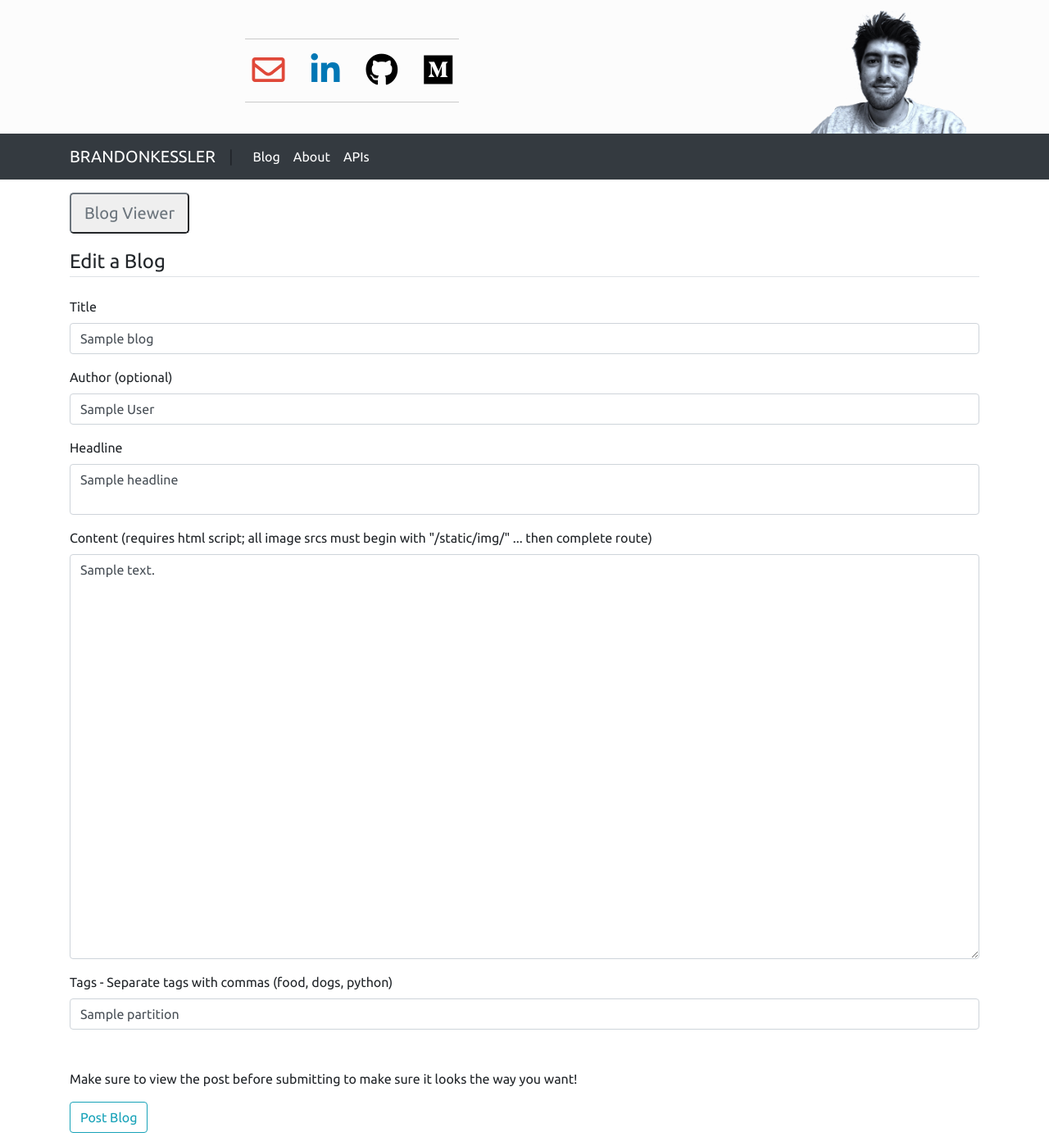
After one commit to brandontkessler/codegib, a Flask app: template app/templates/blogs/edit_blog.html in a window 1280 px wide. The commit adds this page. Shown: the whole page at 82% size. Run offline with Flask 2, Linux system fonts and the light colour scheme; tables that the repository leaves empty hold one stand-in row (values such as "Sample post"); the template is opened without the code that fills it: values that come from a table or form of the project are taken from there, most other values are stand-ins (such as "Sample title", 1, 10 or a date in 2020); data that the repository does not hold is empty; parts of the project's set-up code (start-up, migrations or seed data) failed here and were passed over; some libraries are stand-ins or nearby versions.

Commit message:
functionality for editing posts

```diff
--- a/app/models.py
+++ b/app/models.py
@@ -56,7 +56,8 @@ class Blog(db.Model):
 
     @property
     def tags(self):
-        return [tag for tag in self._tags.split(';')]
+        tags = [tag.capitalize() for tag in self._tags.split(';')]
+        return ", ".join(tags)
 
     @tags.setter
     def tags(self, tags):
--- a/app/static/css/read_blog.css
+++ b/app/static/css/read_blog.css
@@ -5,8 +5,3 @@
 .blog-headline {
   text-align: justify;
 }
-
-.blog-content-container {
-  width: 90%;
-  margin: auto;
-}
--- /dev/null
+++ b/app/static/js/edit_blog.js
@@ -0,0 +1,21 @@
+// IIFE - Immediately Invoked Function Expression
+(function(yourcode) {
+  // The global jQuery object is passed as a parameter
+	yourcode(window.jQuery, window, document);
+}(function($, window, document) {
+ // The $ is now locally scoped
+ // Listen for the jQuery ready event on the document
+ $(function() {
+   // The DOM is ready!
+ });
+
+	let this_file = $('#blog_content');
+	let blog_content = this_file.attr("blog_content");
+	let blog_headline = this_file.attr("blog_headline");
+  let blog_content_form_area = $('#blog-content');
+	let blog_headline_form_area = $(".blog-headline");
+
+  blog_content_form_area.val(blog_content)
+	blog_headline_form_area.val(blog_headline)
+
+}));
--- /dev/null
+++ b/app/templates/blogs/edit_blog.html
@@ -0,0 +1,66 @@
+{% extends "base.html" %}
+
+{% block head %}
+<link rel="stylesheet" href="{{ url_for('static', filename='css/post_blog.css') }}">
+{% endblock %}
+
+
+{% block page_content %}
+
+<div id="javascript-error-check"></div>
+
+<button type="button" class="btn-lg btn-outline-secondary mb-3" id="blog-viewer_btn">Blog Viewer</button>
+
+<form action="" method="POST" id="blog-post-form">
+  {{ form.hidden_tag() }}
+  <legend class="border-bottom mb-4">Edit a Blog</legend>
+  <div class="form-group">
+    {{ form.title.label() }}
+    {{ form.title(class="form-control", id="blog-title", value=blog.title) }}
+  </div>
+  <div class="form-group">
+    {{ form.author.label() }}
+    {{ form.author(class="form-control blog-author", value=blog.author) }}
+  </div>
+  <div class="form-group">
+    {{ form.headline.label() }}
+    {{ form.headline(class="form-control blog-headline") }}
+  </div>
+  <div class="form-group">
+    {{ form.content.label() }}
+    {{ form.content(class="form-control", id="blog-content", rows=20) }}
+  </div>
+  <div class="form-group">
+    {{ form.tags.label() }}
+    {{ form.tags(class="form-control blog-tags", value=blog.tags.partition("All, ")[2]) }}
+  </div>
+  <div class="form-group">
+    <p class="mt-5">Make sure to view the post before submitting to make sure it looks the way you want!</p>
+    {{ form.submit(class="btn btn-outline-info") }}
+  </div>
+</form>
+
+
+<div class="row mt-4 blog_viewer">
+  <div class="">
+    <h1 class="mb-0" id="viewer_title"></h1>
+    <small id="viewer_date"></small>
+    <h4 class="mt-4 blog-headline" id="viewer_headline"></h4>
+    <br>
+
+    <div class="blog-content-container" id="viewer_content">
+
+    </div>
+
+  </div>
+
+</div>
+
+
+
+{% endblock %}
+
+{% block javascript %}
+<script src="{{ url_for('static', filename='js/post_blog.js') }}" id="post_blog_js" blog_titles="{{ blogs }}"></script>
+<script src="{{ url_for('static', filename='js/edit_blog.js') }}" id="blog_content" blog_content="{{ blog._content }}", blog_headline="{{ blog.headline }}"></script>
+{% endblock %}
```
Also changed, not shown: app/main/views.py (+24 -2 lines), app/templates/blogs/read_blog.html (+6 -1 lines), app/templates/index.html (+1 -11 lines).
